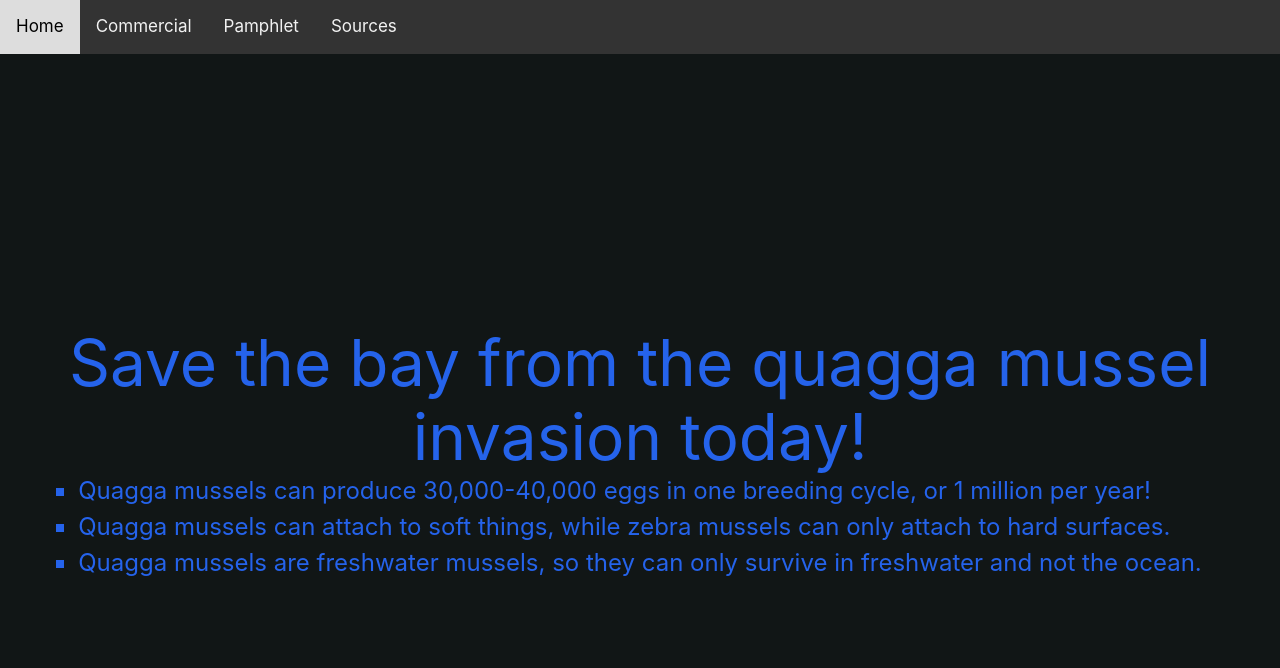
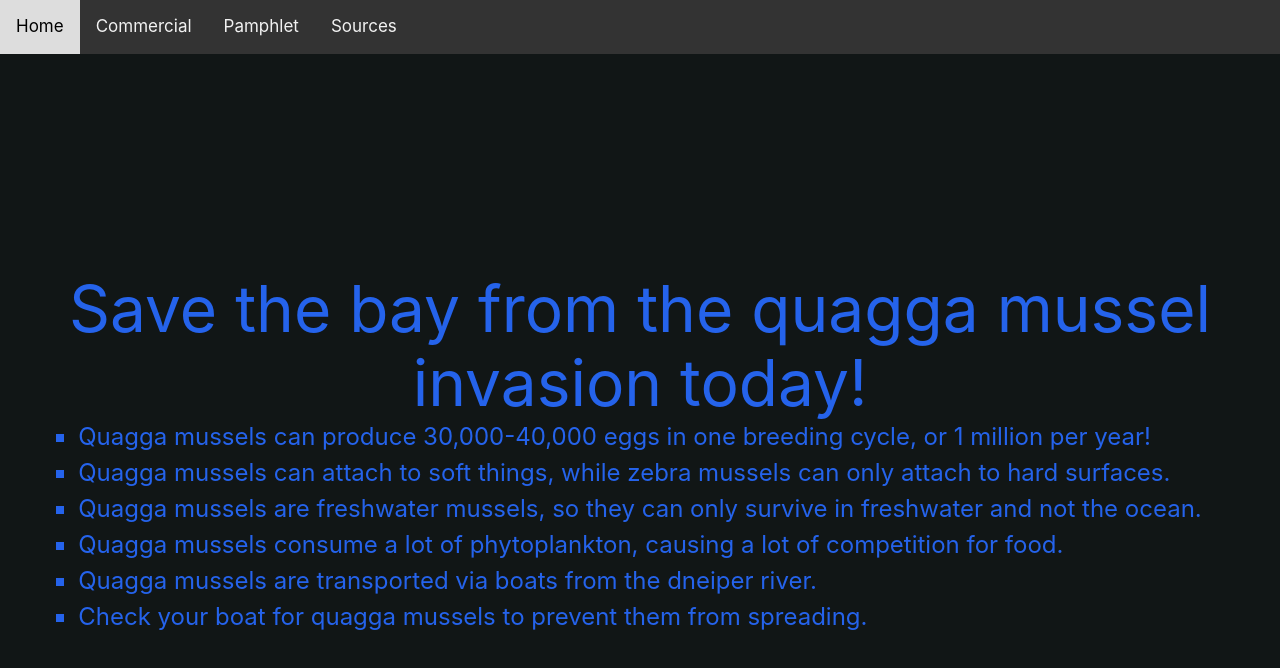
Before and after one commit to Thetoyking91/quagga-mussels, a Next.js app: page / in a window 1280 px wide. Shown: the top 668 px of the page. Built offline with nearby package versions, Linux system fonts and the light colour scheme.

Commit message:
Update index.js

```diff
--- a/pages/index.js
+++ b/pages/index.js
@@ -17,6 +17,15 @@ export default function Home() {
     <li>
       Quagga mussels are freshwater mussels, so they can only survive in freshwater and not the ocean.
     </li>
+    <li>
+      Quagga mussels consume a lot of phytoplankton, causing a lot of competition for food.
+    </li>
+    <li>
+      Quagga mussels are transported via boats from the dneiper river.
+    </li>
+    <li>
+      Check your boat for quagga mussels to prevent them from spreading.
+    </li>
     </ul>
       </Template>
     </div>
```
